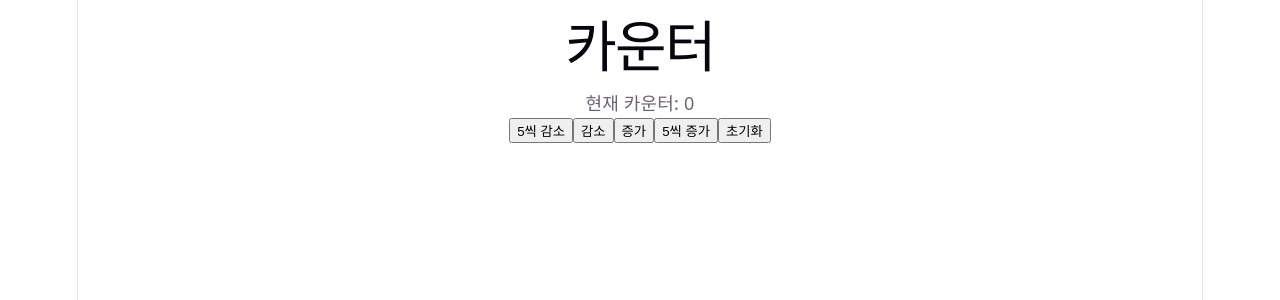
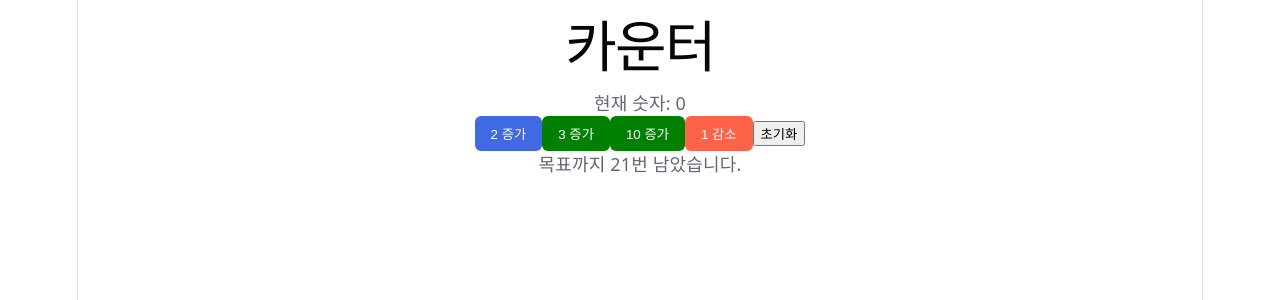
Before and after one commit to during94/react, a React (Vite) app in the folder my-react-app/: page / in a window 1280 px wide. Shown: the top 300 px of the page. Built offline with nearby package versions, Linux system fonts and the light colour scheme.

Commit message:
refactor: Props 기반 카운터 컴포넌트 분리

```diff
--- a/my-react-app/src/App.jsx
+++ b/my-react-app/src/App.jsx
@@ -1,40 +1,58 @@
 import { useState } from 'react'
 import './App.css'
+import CounterButton from './CounterButton'
+import GoalStatus from './GoalStatus'
 
 function App() {
   const [count, setCount] = useState(0)
+  const goal = 21
+  const goalReached = count >= goal
 
-  function decrease() {
-    setCount((currentCount) => Math.max(0, currentCount - 1))
+  function changeCount(amount) {
+    setCount((currentCount) =>
+      Math.min(goal, Math.max(0, currentCount + amount)),
+    )
   }
 
-  function decrease5() {
-    setCount((currentCount) => Math.max(0, currentCount - 5))
-  }
-
-  function reset() {
+  function resetCount() {
     setCount(0)
-  }
-
-  function increase() {
-    setCount((currentCount) => currentCount + 1)
-  }
-
-  function increase5() {
-    setCount((currentCount) => currentCount + 5)
   }
 
   return (
     <main>
       <h1>카운터</h1>
-      <p>현재 카운터: {count}</p>
-      {count >= 10 && <p>목표 달성!</p>}
+      <p>현재 숫자: {count}</p>
 
-      <button onClick={decrease5}>5씩 감소</button>
-      <button onClick={decrease}>감소</button>
-      <button onClick={increase}>증가</button>
-      <button onClick={increase5}>5씩 증가</button>
-      <button onClick={reset}>초기화</button>
+      <CounterButton
+        label="2 증가"
+        amount={2}
+        onChange={changeCount}
+        color="royalblue"
+        disabled={goalReached}
+      />
+      <CounterButton
+        label="3 증가"
+        amount={3}
+        onChange={changeCount}
+        color="green"
+        disabled={goalReached}
+      />
+      <CounterButton
+        label="10 증가"
+        amount={10}
+        onChange={changeCount}
+        color="green"
+        disabled={goalReached}
+      />
+      <CounterButton
+        label="1 감소"
+        amount={-1}
+        onChange={changeCount}
+        color="tomato"
+      />
+
+      <button onClick={resetCount}>초기화</button>
+      <GoalStatus count={count} goal={goal} />
     </main>
   )
 }
--- /dev/null
+++ b/my-react-app/src/CounterButton.jsx
@@ -0,0 +1,31 @@
+function CounterButton({
+  label,
+  amount,
+  onChange,
+  color = 'royalblue',
+  disabled = false,
+}) {
+  function handleClick() {
+    onChange(amount)
+  }
+
+  return (
+    <button
+      onClick={handleClick}
+      disabled={disabled}
+      style={{
+        backgroundColor: color,
+        color: 'white',
+        padding: '8px 16px',
+        border: 'none',
+        borderRadius: '6px',
+        cursor: disabled ? 'not-allowed' : 'pointer',
+        opacity: disabled ? 0.5 : 1,
+      }}
+    >
+      {label}
+    </button>
+  )
+}
+
+export default CounterButton
--- /dev/null
+++ b/my-react-app/src/GoalStatus.jsx
@@ -0,0 +1,9 @@
+function GoalStatus({ count, goal }) {
+  if (count >= goal) {
+    return <p>🎉 목표를 달성했습니다!</p>
+  }
+
+  return <p>목표까지 {goal - count}번 남았습니다.</p>
+}
+
+export default GoalStatus
```
